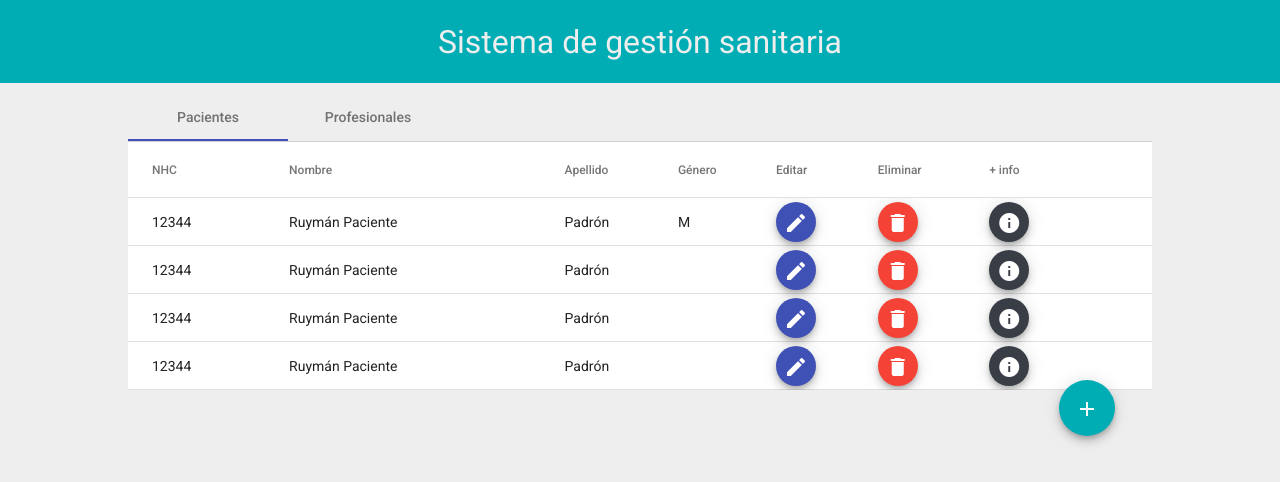
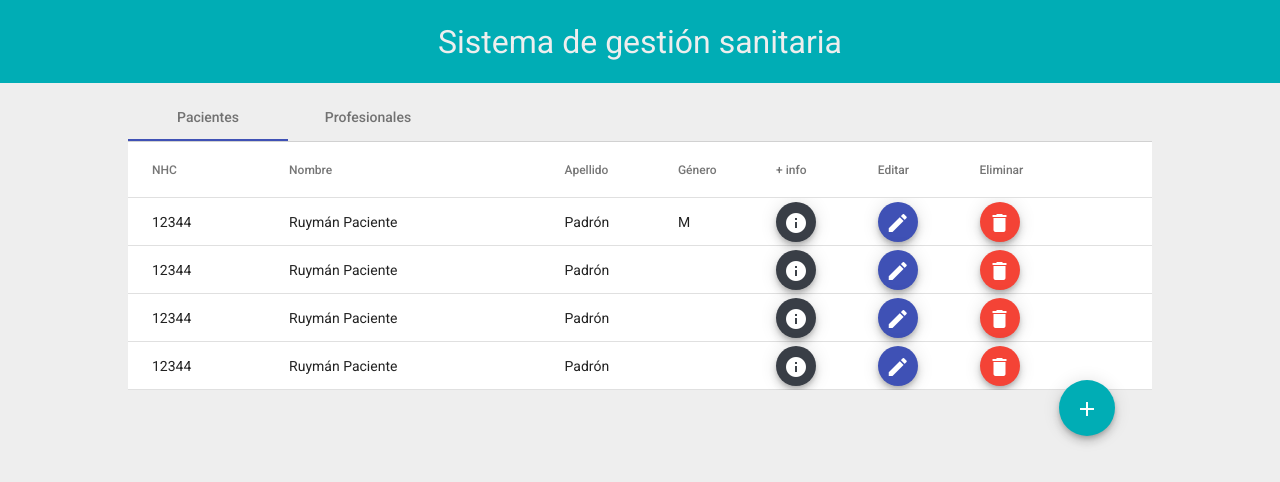
Before and after one commit to Ruymy7/ProyectoAngular_HIS, an Angular app: page /users in a window 1280 px wide. Shown: the top 482 px of the page. Built offline with nearby package versions, Linux system fonts and the light colour scheme; data requests are answered from the project's data file.

Commit message:
Reorder buttons in the list of users

```diff
--- a/src/app/user/user-list/user-list.component.ts
+++ b/src/app/user/user-list/user-list.component.ts
@@ -16,8 +16,8 @@ import { MatTabChangeEvent, MatTabGroup } from '@angular/material/tabs';
 export class UserListComponent {
   patients: Patient[]
   professionals: Professional[]
-  patientDisplayedColumns = ['NHC', 'name', 'lastName', 'gender', 'edit', 'delete', 'more']
-  professionalDisplayedColumns = ['medicalBoardNumber', 'name', 'lastName', 'type', 'edit', 'delete', 'more']
+  patientDisplayedColumns = ['NHC', 'name', 'lastName', 'gender', 'more', 'edit', 'delete']
+  professionalDisplayedColumns = ['medicalBoardNumber', 'name', 'lastName', 'type', 'more', 'edit', 'delete']
   selectedTab: number = 0
 
   constructor(private userService: UserService, private router: Router, private dialog: MatDialog) { }
```
